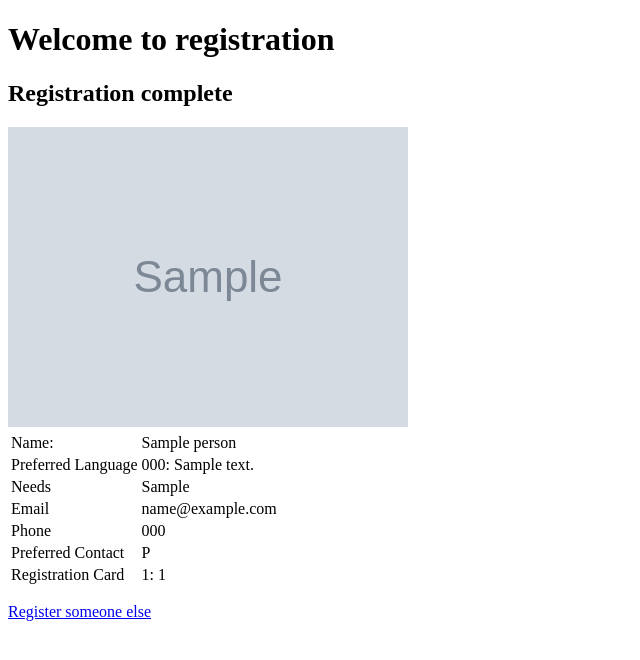
After one commit to ukch/refugeedata, a Django app: page /registration/stage2/complete/1/ in a window 1280 px wide. The commit adds this page. Shown: the top 660 px of the page, without its empty margins (0-640 px from the left). Run offline with Django 3.2, Linux system fonts and the light colour scheme; tables that the repository leaves empty hold one stand-in row (values such as "Sample post"); grey boxes marked "Sample" are stand-in pictures.

Commit message:
Very basic registration
Rename some URLs/views (but not templates yet)

```diff
--- a/refugeedata/app/settings.py
+++ b/refugeedata/app/settings.py
@@ -65,6 +65,7 @@ TEMPLATES = [
         'OPTIONS': {
             'context_processors': [
                 'django.template.context_processors.debug',
+                'django.template.context_processors.media',
                 'django.template.context_processors.request',
                 'django.contrib.auth.context_processors.auth',
                 'django.contrib.messages.context_processors.messages',
@@ -120,6 +121,8 @@ ALLOWED_HOSTS = ['*']
 # Static asset configuration
 import os
 STATIC_ROOT = 'staticfiles'
+MEDIA_ROOT = "uploads"
+MEDIA_URL = "/media/"
 
 STATICFILES_DIRS = (
     os.path.join(BASE_DIR, 'static'),
--- a/refugeedata/app/urls.py
+++ b/refugeedata/app/urls.py
@@ -1,4 +1,5 @@
-from django.conf.urls import include, url
+from django.conf import settings
+from django.conf.urls import include, url, static
 from django.contrib import admin
 from django.views.generic import TemplateView
 
@@ -9,4 +10,4 @@ urlpatterns = [
         app_name="registration", namespace="reg")),
 
     url(r'^admin/', include(admin.site.urls)),
-]
+] + static.static(settings.MEDIA_URL, document_root=settings.MEDIA_ROOT)
--- a/refugeedata/registration/urls.py
+++ b/refugeedata/registration/urls.py
@@ -5,7 +5,11 @@ from django.views.generic import TemplateView
 urlpatterns = [
     url(r'^$', TemplateView.as_view(template_name="registration/index.html"),
         name='home'),
-    url(r'^new/$', 'refugeedata.registration.views.register', name='register'),
-    url(r'^complete/(?P<person_id>\d+)/$',
-        'refugeedata.registration.views.must_complete', name='must_complete'),
+    url(r'^stage1/$', 'refugeedata.registration.views.stage_1', name='stage_1'),
+    url(r'^stage1/complete/(?P<person_id>\d+)/$',
+        'refugeedata.registration.views.stage_1_complete', name='stage_1_complete'),
+    url(r'^stage2/(?P<person_id>\d+)/$',
+        'refugeedata.registration.views.stage_2', name='stage_2'),
+    url(r'^stage2/complete/(?P<person_id>\d+)/$',
+        'refugeedata.registration.views.stage_2_complete', name='stage_2_complete'),
 ]
--- a/refugeedata/registration/views.py
+++ b/refugeedata/registration/views.py
@@ -1,17 +1,19 @@
+from django.core.urlresolvers import reverse
 from django.shortcuts import redirect, render, get_object_or_404
 
 from refugeedata import models
 
-from .forms import RegistrationForm
+from .. import utils
+from .forms import RegistrationForm, RegistrationFormStage2
 
 
 # TODO limit to special users
-def register(request):
+def stage_1(request):
     if request.method == "POST":
         form = RegistrationForm(request.POST)
         if form.is_valid():
             person = form.save()
-            return redirect("reg:must_complete", person.id)
+            return redirect("reg:stage_1_complete", person.id)
     else:
         form = RegistrationForm()
     return render(request, "registration/register.html", {
@@ -19,11 +21,39 @@ def register(request):
     })
 
 
-# TODO limit to special users or QR-authorised people
-def must_complete(request, person_id):
+# TODO limit to special users
+def stage_1_complete(request, person_id):
     person = get_object_or_404(models.Person, id=person_id)
     if person.registration_card and person.photo:
-        return redirect("reg:home")
+        return redirect("reg:stage_2_complete", person.id)
+    url = reverse("reg:stage_2", args=[person.id])
     return render(request, "registration/must_complete.html", {
+        "url": url,
+        "qr_code": utils.qr_code_from_url(url, request, size=300),
+    })
+
+
+# TODO limit to special users or QR-authorised people
+def stage_2(request, person_id):
+    person = get_object_or_404(models.Person, id=person_id)
+    if person.registration_card and person.photo:
+        return redirect("reg:stage_2_complete", person.id)
+    if request.method == "POST":
+        form = RegistrationFormStage2(request.POST, request.FILES,
+                                      instance=person)
+        if form.is_valid():
+            person = form.save()
+            return redirect("reg:stage_2_complete", person.id)
+    else:
+        form = RegistrationFormStage2(instance=person)
+    return render(request, "registration/stage2.html", {
+        "form": form,
+    })
+
+
+# TODO limit to special users or QR-authorised people
+def stage_2_complete(request, person_id):
+    person = get_object_or_404(models.Person, id=person_id)
+    return render(request, "registration/stage2_complete.html", {
         "person": person,
     })
--- a/refugeedata/utils.py
+++ b/refugeedata/utils.py
@@ -52,3 +52,15 @@ def format_range(values):
             return "{},{}".format(this_range, extra)
         else:
             return this_range
+
+
+QR_CODE_URL_TEMPLATE = ("https://chart.googleapis.com/chart?cht=qr"
+                        "&chs={size}x{size}&chl={data}")
+
+
+def qr_code_from_url(relative_url, request=None, size=500):
+    if request:
+        url = request.build_absolute_uri(relative_url)
+    else:
+        url = relative_url
+    return QR_CODE_URL_TEMPLATE.format(size=size, data=url)
--- a/templates/registration/index.html
+++ b/templates/registration/index.html
@@ -2,6 +2,6 @@
 
 {% block content %}
 <ul>
-    <li><a href="{% url 'reg:register' %}">Register</a></li>
+    <li><a href="{% url 'reg:stage_1' %}">Register</a></li>
 </ul>
 {% endblock %}
--- a/templates/registration/must_complete.html
+++ b/templates/registration/must_complete.html
@@ -2,6 +2,6 @@
 
 {% block content %}
 <p>To complete registration, please scan the below QR code:</p>
-<img src="{{ person.registration_qr_code }}" width="300" height="300" />
-<p><a href="#">I am unable to scan the QR code</a></p>
+<img src="{{ qr_code }}" width="300" height="300" />
+<p><a href="{{ url }}">I am unable to scan the QR code</a></p>
 {% endblock %}
--- /dev/null
+++ b/templates/registration/stage2_complete.html
@@ -0,0 +1,35 @@
+{% extends "registration/base.html" %}
+
+{% block content %}
+<h2>Registration complete</h2>
+
+<div>
+    <img src="{{ MEDIA_URL }}{{ person.photo }}" alt="{{ person.name }}" />
+</div>
+
+<table>
+    <tr>
+        <td>Name:</td><td>{{ person.name }}</td>
+    </tr>
+    <tr>
+        <td>Preferred Language</td><td>{{ person.preferred_lang }}</td>
+    </tr>
+    <tr>
+        <td>Needs</td><td>{{ person.needs }}</td>
+    </tr>
+    <tr>
+        <td>Email</td><td>{{ person.email }}</td>
+    </tr>
+    <tr>
+        <td>Phone</td><td>{{ person.phone }}</td>
+    </tr>
+    <tr>
+        <td>Preferred Contact</td><td>{{ person.preferred_contact }}</td>
+    </tr>
+    <tr>
+        <td>Registration Card</td><td>{{ person.registration_card }}</td>
+    </tr>
+</table>
+
+<p><a href="{% url 'reg:stage_1' %}">Register someone else</a></p>
+{% endblock %}
```
Also changed, not shown: refugeedata/registration/forms.py (+10 -0 lines), templates/registration/stage2.html (added, +9 -0 lines), 1 other file.
